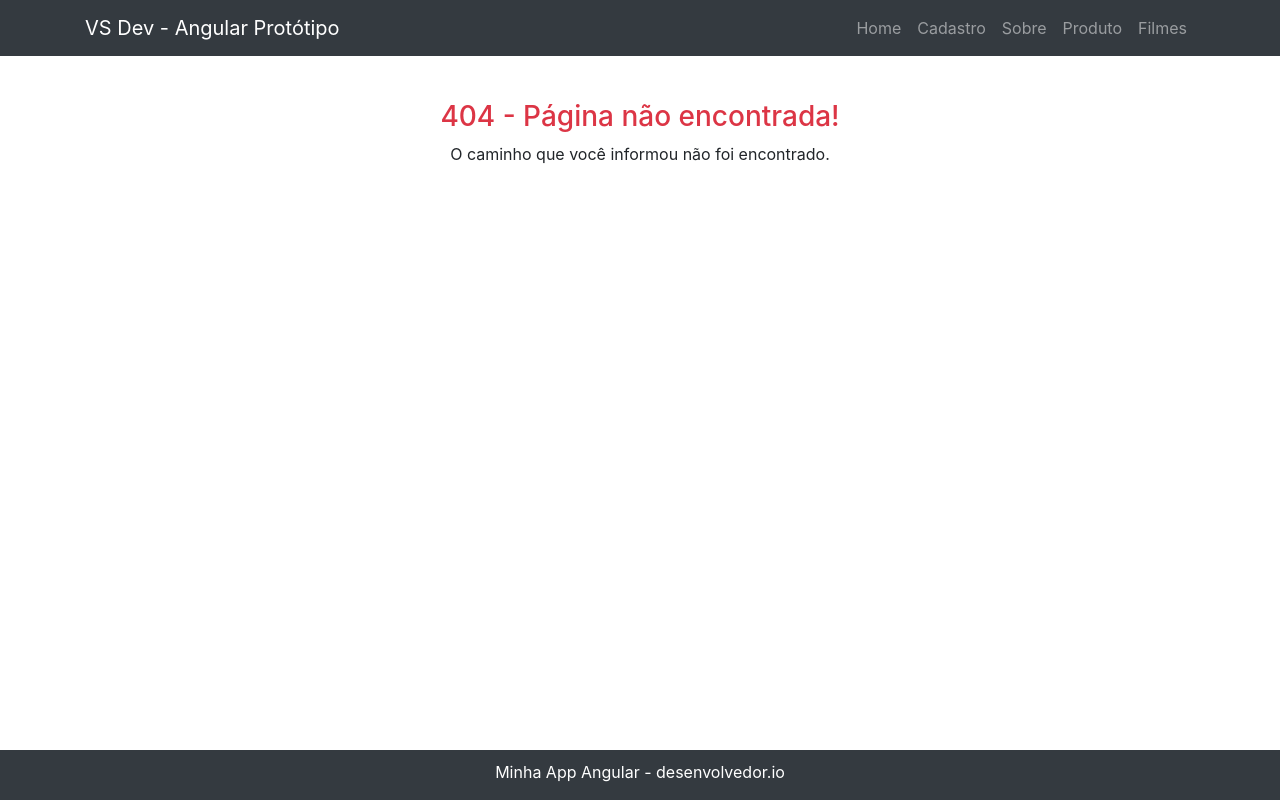
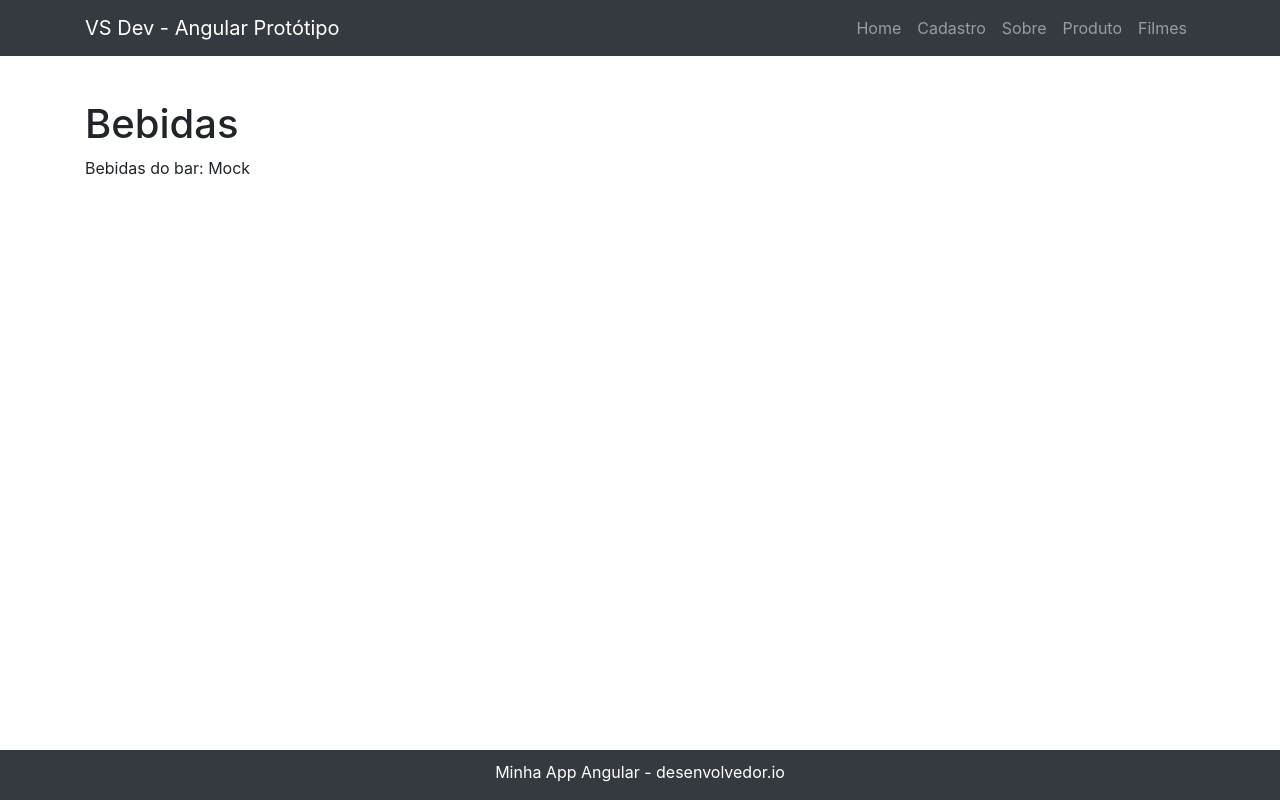
Before and after one commit to victorssr/angular-reactive-forms, an Angular app: page /bar in a window 1280 px wide. Before the commit this address had no page. Built offline with nearby package versions, Linux system fonts and the light colour scheme; what angular2-text-mask, js-brasil, ng-brazil, ng2-validation would draw is missing.

Commit message:
Using useClass from provider to implement Mock's

```diff
--- a/src/app/app.module.ts
+++ b/src/app/app.module.ts
@@ -23,6 +23,7 @@ import { CadastroGuard } from './services/cadastro.guard';
 import { FilmesComponent } from './demos/pipe/filmes/filmes.component';
 import { FileSizePipe } from './demos/pipe/filmes/filesize.pipe';
 import { ImageFormatterPipe } from './demos/pipe/filmes/image.pipe';
+import { BarModule } from './demos/bar-di-zones/bar.module';
 
 @NgModule({
   declarations: [
@@ -43,7 +44,8 @@ import { ImageFormatterPipe } from './demos/pipe/filmes/image.pipe';
     NgBrazil,
     TextMaskModule,
     NavegacaoModule,
-    AppRoutingModule
+    AppRoutingModule,
+    BarModule
   ],
   providers: [
     AuthAppGuard,
--- a/src/app/app.routes.ts
+++ b/src/app/app.routes.ts
@@ -7,6 +7,7 @@ import { NotFoundComponent } from './navegacao/not-found/not-found.component';
 import { AuthAppGuard } from './services/app.guard';
 import { CadastroGuard } from './services/cadastro.guard';
 import { FilmesComponent } from './demos/pipe/filmes/filmes.component';
+import { BarDiZonesComponent } from './demos/bar-di-zones/bar-di-zones.component';
 
 const rootRouterConfig: Routes = [
     { path: '', redirectTo: '/home', pathMatch: 'full' },
@@ -19,6 +20,7 @@ const rootRouterConfig: Routes = [
         canLoad: [AuthAppGuard],
         canActivate: [AuthAppGuard]
     },
+    { path: 'bar', component: BarDiZonesComponent },
     { path: 'filmes', component: FilmesComponent },
     { path: '**', component: NotFoundComponent }
 ];
--- /dev/null
+++ b/src/app/demos/bar-di-zones/bar-di-zones.component.html
@@ -0,0 +1,6 @@
+<div class="container main-container">
+    <h1>Bebidas</h1>
+    <div>
+        <p>Bebidas do bar: {{ barBebida1 }}</p>
+    </div>
+</div>
--- /dev/null
+++ b/src/app/demos/bar-di-zones/bar-di-zones.component.ts
@@ -0,0 +1,20 @@
+import { Component, OnInit } from '@angular/core';
+import { BarService, BarServiceMock } from './bar.service';
+
+@Component({
+  selector: 'app-bar-di-zones',
+  templateUrl: './bar-di-zones.component.html',
+  providers: [
+    { provide: BarService, useClass: BarServiceMock }
+  ]
+})
+export class BarDiZonesComponent implements OnInit {
+
+  barBebida1: string;
+
+  constructor(private barService: BarService) { }
+
+  ngOnInit(): void {
+    this.barBebida1 = this.barService.obterBebidas();
+  }
+}
--- /dev/null
+++ b/src/app/demos/bar-di-zones/bar.service.ts
@@ -0,0 +1,24 @@
+import { Injectable } from "@angular/core";
+import { HttpClient } from "@angular/common/http";
+
+@Injectable()
+export class BarService {
+
+    constructor(private httpClient: HttpClient) { }
+
+    obterBebidas() {
+        return "Ciroc, Belvedere e Absolut";
+    }
+
+}
+
+@Injectable()
+export class BarServiceMock {
+
+    constructor(private httpClient: HttpClient) { }
+
+    obterBebidas() {
+        return "Mock";
+    }
+
+}
```
Also changed, not shown: src/app/demos/bar-di-zones/bar.module.ts (added, +20 -0 lines).
